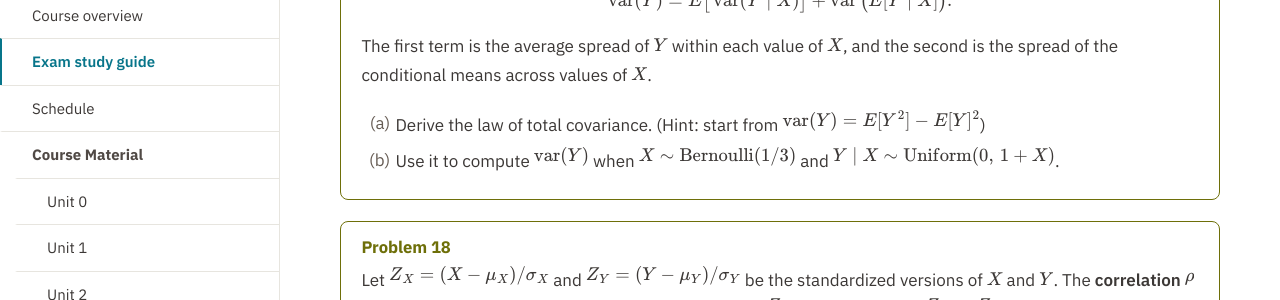
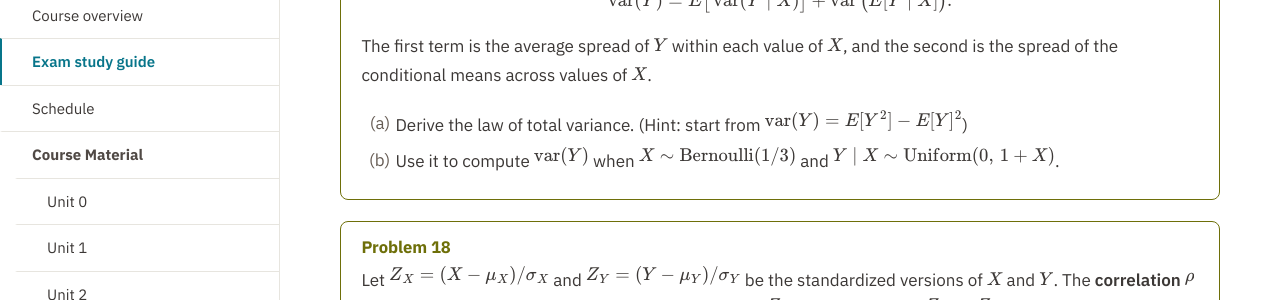
Before and after one commit to elevien/math50_2026, a Jekyll site: the page built from exams.md, in a window 1280 px wide and 900 px high, scrolled down 6925 px. Shown: the part 145-445 px from the top of the window. Built offline with Jekyll 4.4.1, drawn with Linux system fonts in a browser that asks for light colours.

Commit message:
Publish from math50_sandbox@6fafc23

```diff
--- a/exams.md
+++ b/exams.md
@@ -259,7 +259,7 @@ $$ \operatorname{var}(Y) = E\big[\operatorname{var}(Y\mid X)\big] + \operatornam
 
 The first term is the average spread of $Y$ within each value of $X$, and the second is the spread of the conditional means across values of $X$.
 
-1. Derive the law of total covariance. (Hint: start from $\operatorname{var}(Y)=E[Y^2]-E[Y]^2$)
+1. Derive the law of total variance. (Hint: start from $\operatorname{var}(Y)=E[Y^2]-E[Y]^2$)
 2. Use it to compute $\operatorname{var}(Y)$ when $X \sim \text{Bernoulli}(1/3)$ and $Y \mid X \sim \text{Uniform}(0,\,1+X)$.
 </div>
 
```
Also changed, not shown: 1 other file.
